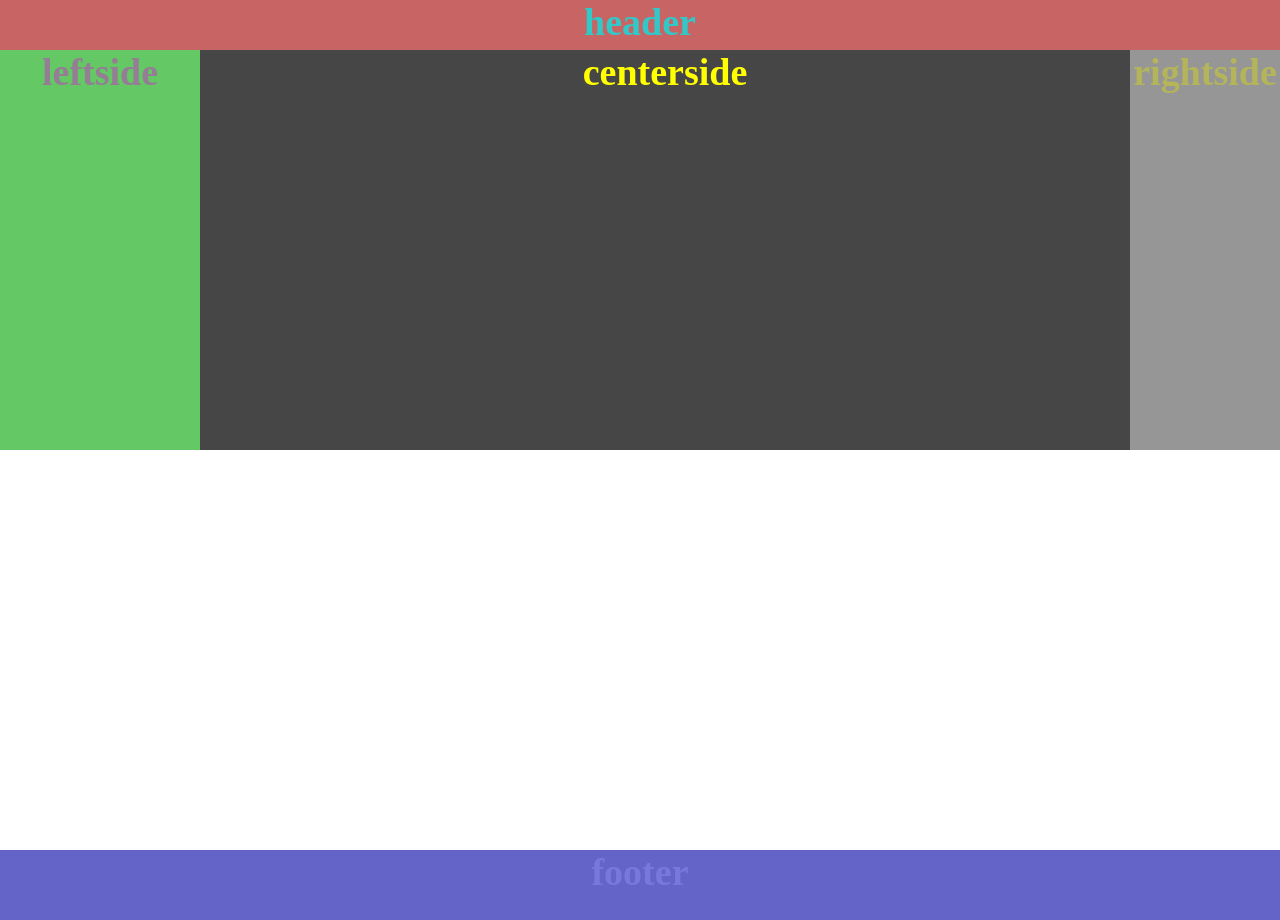
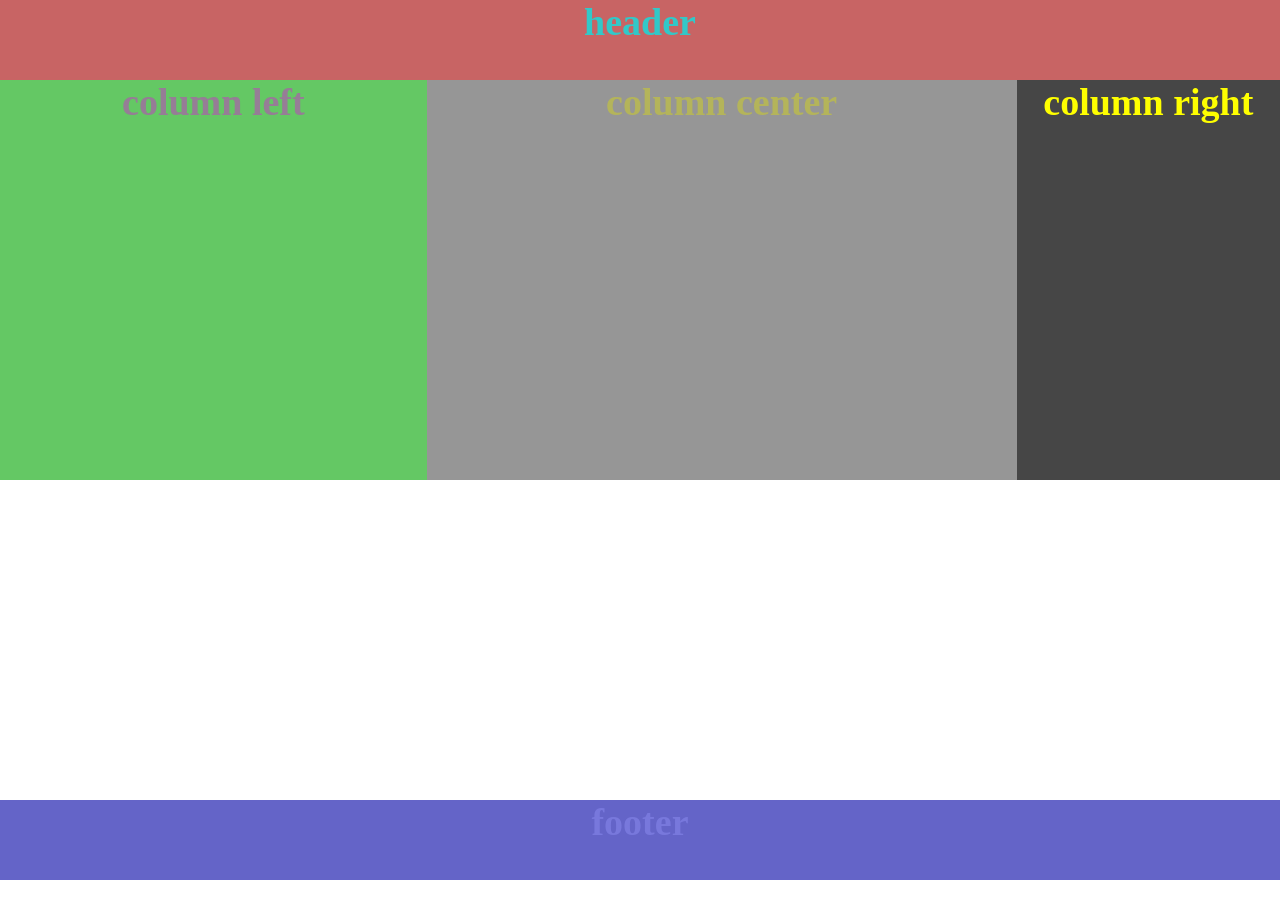
Before and after one commit to kospetkov/MyHomeworks, a PHP site: page / in a window 1280 px wide. After the commit the page ends 880 px from the top, so only its background shows below. Run offline with PHP 8.4, Linux system fonts and the light colour scheme.

Commit message:
fix files by comments

```diff
--- a/index.html
+++ b/index.html
@@ -1,27 +1,40 @@
 <!DOCTYPE html>
+
 <html>
+
 <head>
     <meta charset="utf-8">
     <link rel="stylesheet" type="text/css" href="style.css">
-	<title>MyHomeworks</title>
+    <title>MyHomeworks</title>
 </head>
+
 <body>
-    <div id="header">
-	    <center><h2>header</h2></center>
+    <div class="header">
+        <center><h2>header</h2></center>
     </div>
-    <div id="content">
-        <div id="leftside">
-            <center><h3>leftside</h3></center>
+    <div class="content">
+
+        <div class="content__column">
+
+            <div class="content__column_left">
+                <center><h3>column left</h3></center>
+            </div>
+
+	        <div class="content__column_center">
+	            <center><h3>column center</h3></center>
+	        </div>
+
+	        <div class="content__column_right">
+	            <center><h3>column right</h3></center>
+	        </div>
+
         </div>
-	    <div id="rightside">
-	        <center><h3>rightside</h3></center>
-	    </div>
-	    <div id="centerside">
-	        <center><h3>centerside</h3></center>
-	    </div>
+
+        <div class="content__footer">
+        	<center><h3>footer</h3></center>
+        </div>
+
     </div>
-    <div id="footer">
-	    <center><h2>footer</h2></center>
-    </div>
+
 </body>
 </html>
--- a/style.css
+++ b/style.css
@@ -1,52 +1,56 @@
 *{
-	padding: 0;
-	margin: 0;
-	font-size: 38px;
+  padding: 0;
+  margin: 0;
+  font-size: 38px;
 }
 
 html, body {
-	height: 100%;
-	margin: 0;
+  height: 100%;
+ }
+
+.header {
+  min-height: 80px;
+  background: rgb(200, 100, 100);
+  color: rgb(50, 200, 200);
 }
 
-#header {
-	min-height: 50px;
-	background: rgb(200,100,100);
-	color: rgb(50,200,200);
-
+.content {
+  min-height: 100%;
+  display: flex;
+  flex-direction: column;
 }
 
-#content {
-	width: 100%;
-	margin: 0 auto;
-	min-height: 100%;
+.content__column {
+  display: flex;
+  flex-direction: row;
+  flex: 1 0 auto;
+  flex-grow: 1;
 }
 
-#leftside {
-	width: 200px;
-	min-height: 400px;
-	float: left;
-	background: rgb(100,200,100);
-	color: rgba(200,50,200,0.5);
+.content__footer {
+  flex: 0 0 auto;
+  height: 80px;
+  background: rgb(100, 100, 200);
+  color: rgba(150, 150, 250, 0.4);
 }
 
-#rightside {
-	width: 150px;
-	min-height: 400px;
-	float: right;
-	background: rgb(150,150,150);
-	color: rgba(200,200,50,0.6);
+.content__column_left {
+  flex: 2 1 100px;
+  height: 400px;
+  background: rgb(100, 200, 100);
+  color: rgba(200, 50, 200, 0.5);
 }
 
-#centerside {
-	margin: 0 150px 0 200px;
-	min-height: 400px;
-	background: rgb(70,70,70);
-	color: yellow;
+.content__column_center {
+  height: 400px;
+  flex: 3 1 100px;
+  background: rgb(150, 150, 150);
+  color: rgba(200, 200, 50, 0.6);
 }
 
-#footer {
-	min-height: 70px;
-	background: rgb(100,100,200);
-	color: rgba(150,150,250,0.4);
+.content__column_right {
+  flex: 1 1 100px;
+  height: 400px;
+  background: rgb(70, 70, 70);
+  color: yellow;
 }
```
